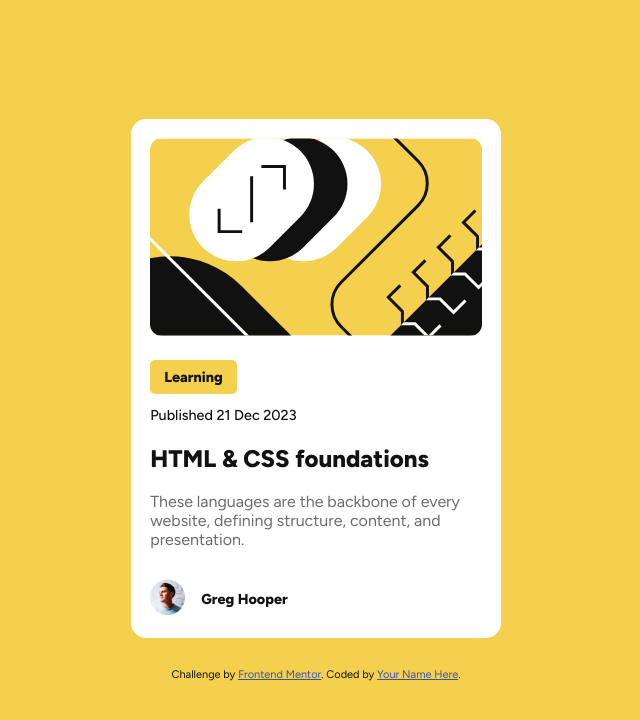
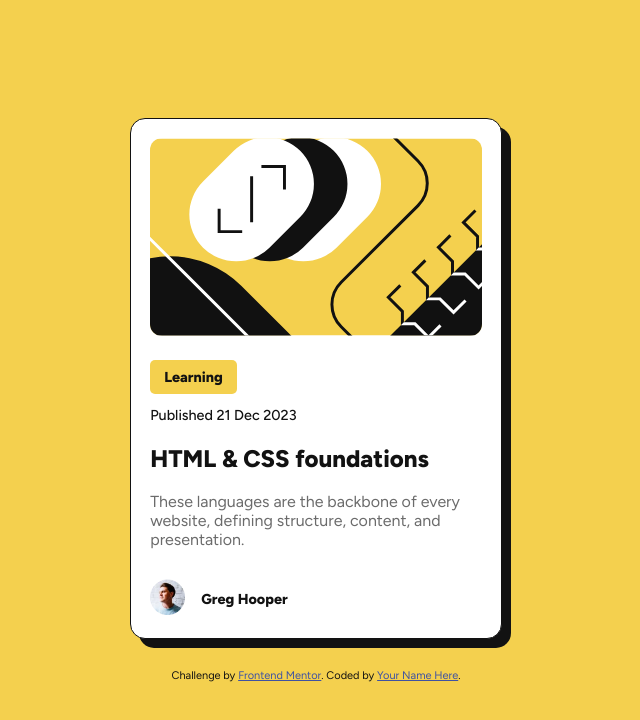
Before and after one commit to Kostexx/blog-preview-card, a plain HTML site: page index.html in a window 1280 px wide. Shown: the whole page, without its empty margins (324-964 px from the left). Drawn offline with Linux system fonts and the light colour scheme.

Commit message:
Add box shadow

```diff
--- a/style.css
+++ b/style.css
@@ -15,10 +15,12 @@ body {
 
 .container {
     max-width: 370px;
-    margin: 0 20px;
+    margin: 0 25px;
     /* height: 500px; */
     background-color: white;
+    border: 1px solid hsl(0, 0%, 7%);
     border-radius: 15px;
+    box-shadow: 9px 9px 0px hsl(0, 0%, 7%);
 }
 
 .card {
```
